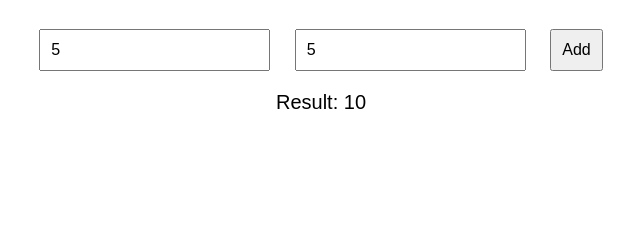
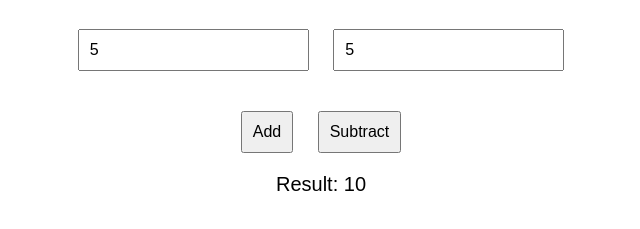
Before and after one commit to trisdenc/calc, a plain HTML site: page index.html in a window 1280 px wide. Both pictures are taken after typing "5", "5" into the empty fields and a click on the button "Add". Shown: the part 89-318 px from the top of the page, without its empty margins (319-959 px from the left). Drawn offline with Linux system fonts and the light colour scheme.

Commit message:
Update index.html

```diff
--- a/index.html
+++ b/index.html
@@ -8,24 +8,42 @@
     body { font-family: Arial, sans-serif; padding: 20px; text-align: center; }
     input, button { margin: 10px; padding: 10px; font-size: 16px; }
     #result { font-size: 20px; margin-top: 10px; }
+    .buttons { margin-top: 20px; }
   </style>
 </head>
 <body>
   <h1>Simple Calculator</h1>
   <input type="number" id="num1" placeholder="Enter first number">
   <input type="number" id="num2" placeholder="Enter second number">
-  <button onclick="calculate()">Add</button>
+
+  <div class="buttons">
+    <button onclick="calculate('add')">Add</button>
+    <button onclick="calculate('subtract')">Subtract</button>
+  </div>
+
   <div id="result"></div>
 
   <script>
-    function calculate() {
+    function calculate(operation) {
       const num1 = parseFloat(document.getElementById('num1').value);
       const num2 = parseFloat(document.getElementById('num2').value);
-      if (!isNaN(num1) && !isNaN(num2)) {
-        document.getElementById('result').innerText = `Result: ${num1 + num2}`;
-      } else {
+
+      // Check if inputs are valid numbers
+      if (isNaN(num1) || isNaN(num2)) {
         document.getElementById('result').innerText = 'Please enter valid numbers.';
+        return;
       }
+
+      // Perform the chosen operation
+      let result;
+      if (operation === 'add') {
+        result = num1 + num2;
+      } else if (operation === 'subtract') {
+        result = num1 - num2;
+      }
+
+      // Display the result
+      document.getElementById('result').innerText = `Result: ${result}`;
     }
   </script>
 </body>
```
